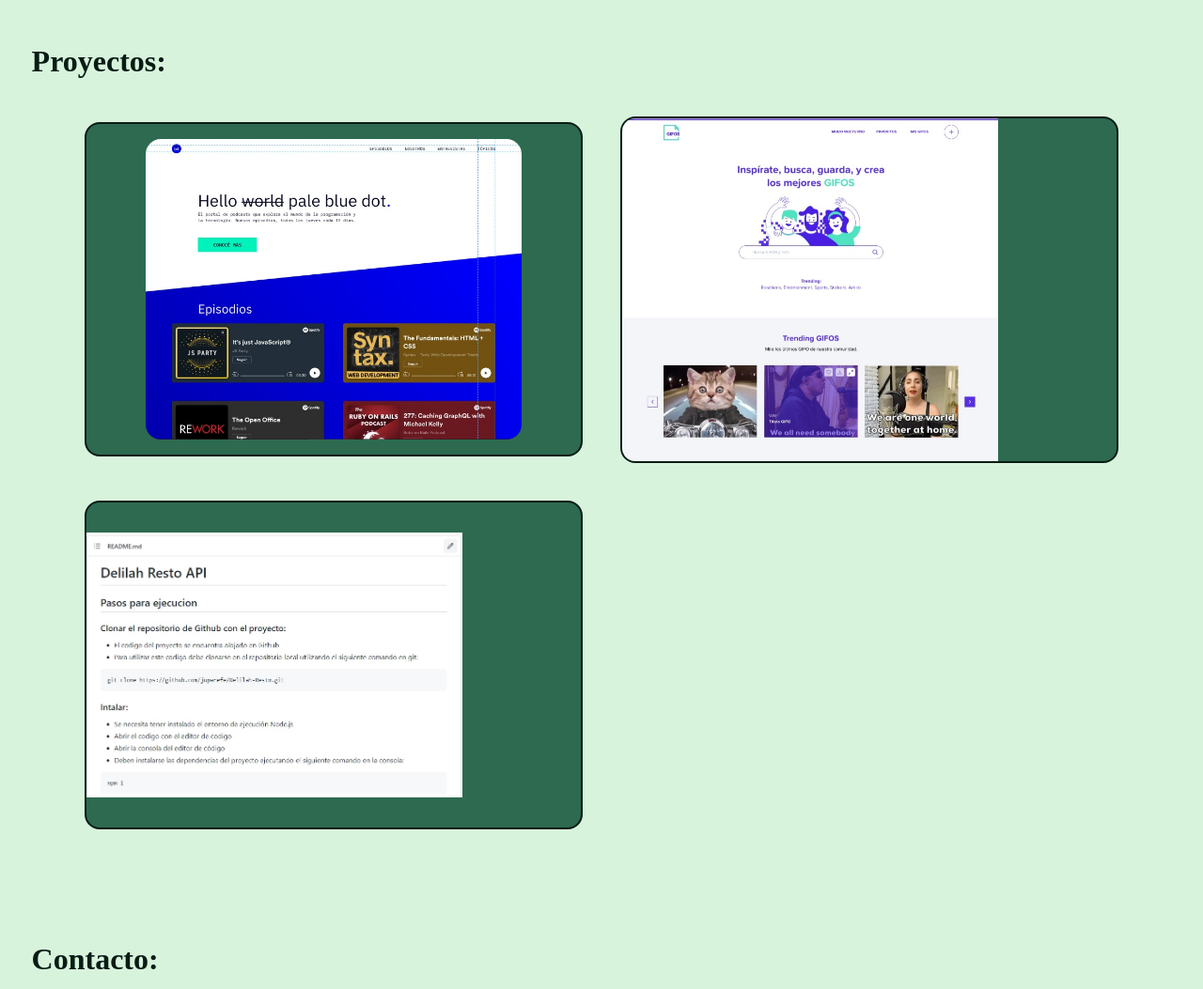
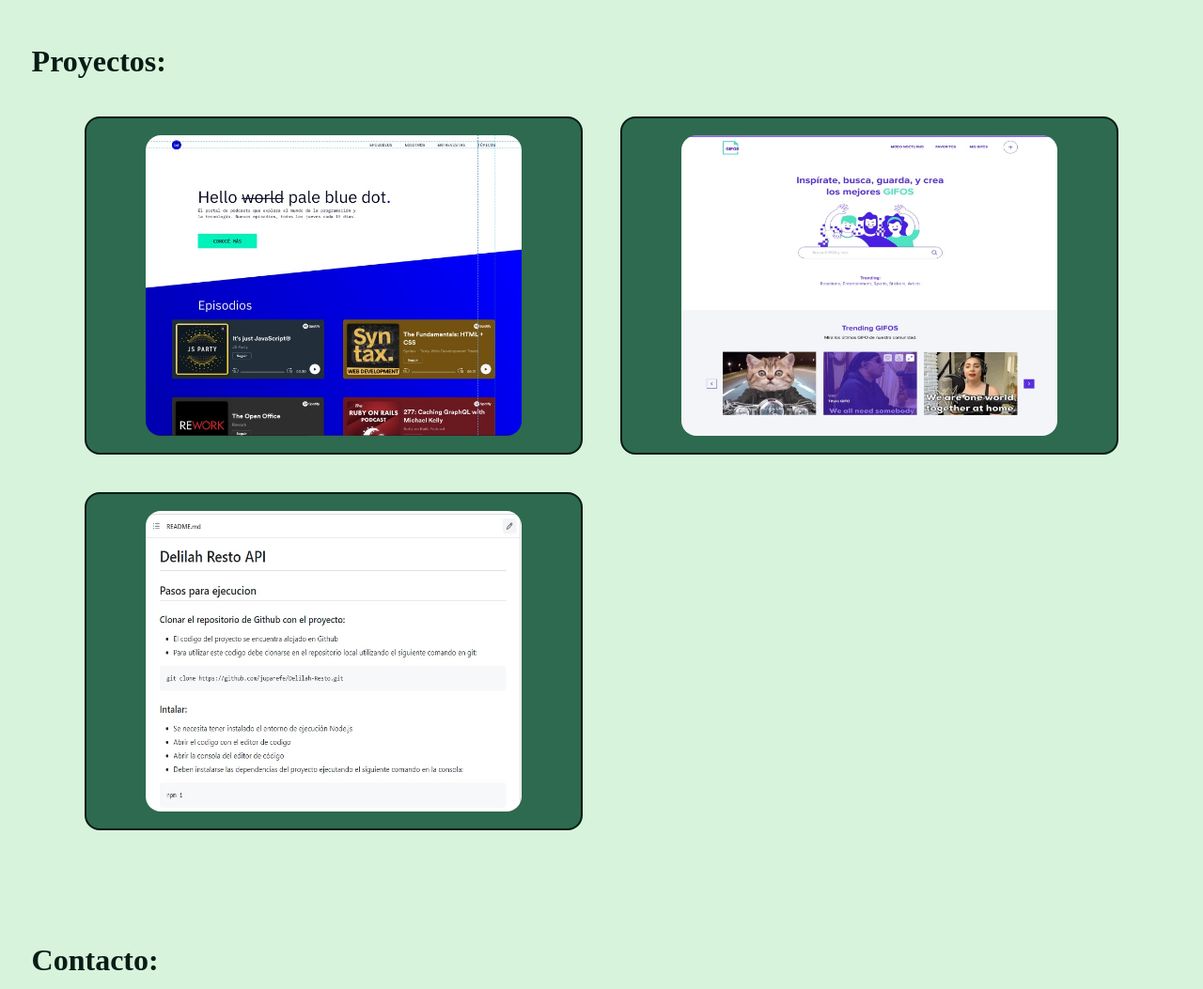
Before and after one commit to juparefe/portafolio, a plain HTML site: page index.html in a window 1280 px wide. Shown: the part 2360-3413 px from the top of the page at 94% size. Drawn offline with Linux system fonts and the light colour scheme.

Commit message:
Arreglar bugs

```diff
--- a/index.html
+++ b/index.html
@@ -175,7 +175,7 @@
                     </div>
                 </div>
                 <div class="card">
-                    <img src="assets/proyecto-gifos.jpg" id="gifos_img" alt="Proyecto 2">
+                    <img src="assets/proyecto-gifos.jpg" id="gifos_img" alt="Proyecto 2" class="img-project">
                     <div class="container">
                         <button class="btn_card" id="btn_card">
                             <img class="img_card" id="img_card" src="./assets/times-solid.svg" alt="menu">
@@ -192,7 +192,7 @@
                     </div>
                 </div>
                 <div class="card">
-                    <img src="assets/delilah-resto.jpg" alt="Proyecto 3">
+                    <img src="assets/delilah-resto.jpg" alt="Proyecto 3" class="img-project">
                     <div class="container">
                         <button class="btn_card" id="btn_card">
                             <img class="img_card" id="img_card" src="./assets/times-solid.svg" alt="menu">
--- a/style/_main.scss
+++ b/style/_main.scss
@@ -232,7 +232,7 @@ main{
                 flex-direction: column;
                 justify-content: center;
                 margin: $mb-2;
-                min-height: 350px;
+                min-height: 360px;
                 min-width: 418px;
                 position: relative;
                 overflow: hidden;
```
Also changed, not shown: style/style.css.
